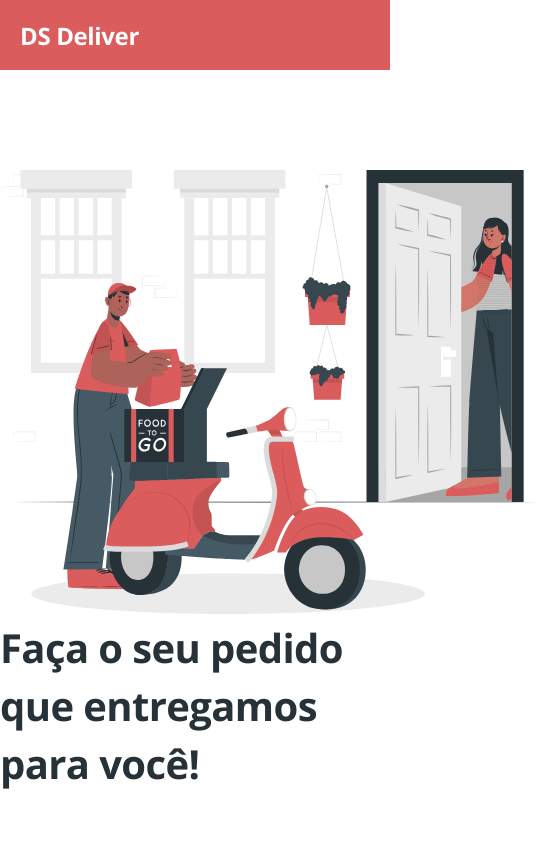
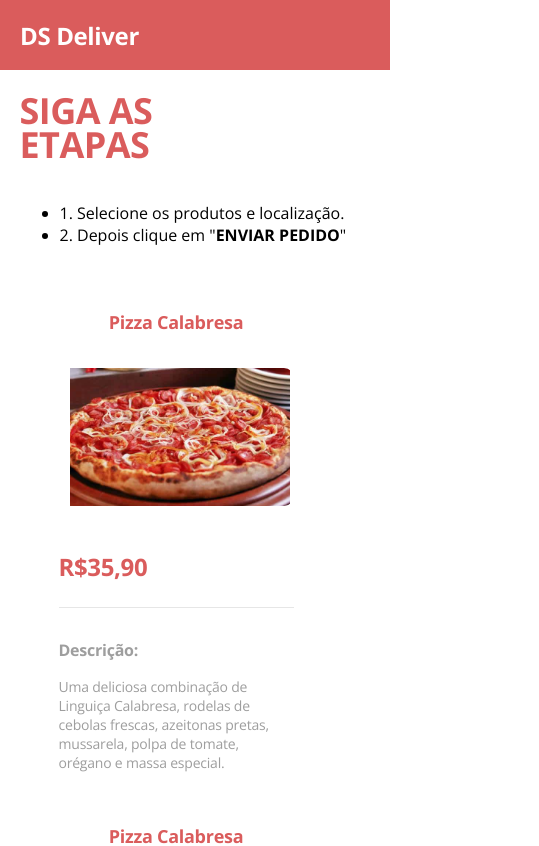
Before and after one commit to brmgf/dsdeliver_sds2, a React (Create React App) app in the folder front-web/: page /orders in a window 390 px wide. Shown: the top 846 px of the page, 539 px wide, since content can reach past the window. Built offline with nearby package versions, Linux system fonts and the light colour scheme.

Commit message:
add orders view

```diff
--- a/front-web/package.json
+++ b/front-web/package.json
@@ -10,8 +10,10 @@
     "@types/node": "^12.19.12",
     "@types/react": "^16.14.2",
     "@types/react-dom": "^16.9.10",
+    "@types/react-router-dom": "^5.1.7",
     "react": "^17.0.1",
     "react-dom": "^17.0.1",
+    "react-router-dom": "^5.2.0",
     "react-scripts": "4.0.1",
     "typescript": "^4.1.3",
     "web-vitals": "^0.2.4"
--- a/front-web/src/App.tsx
+++ b/front-web/src/App.tsx
@@ -1,13 +1,9 @@
-import './App.css';
-import Navbar from './Navbar';
-import Home from './Home';
+import './App.css'
+import Routes from './Routes'
 
 function App() {
   return (
-    <div>
-     <Navbar />
-     <Home />
-    </div>
+    <Routes />
   );
 }
 
--- a/front-web/src/Home/index.tsx
+++ b/front-web/src/Home/index.tsx
@@ -1,6 +1,7 @@
 import './style.css'
-import {ReactComponent as MainImage} from './home.svg';
-import Footer from '../Footer';
+import {ReactComponent as MainImage} from './home.svg'
+import Footer from '../Footer'
+import {Link} from 'react-router-dom'
 
 function Home() {
     return (
@@ -10,7 +11,7 @@
                 <div className="home-actions">
                     <h1 className="home-title">Faça o seu pedido <br />que entregamos para você!</h1>
                     <h3 className="home-subtitle">Escolha seu pedido que em poucos minutos <br />levaremos na sua porta</h3>
-                    <a className="home-btn-order" href="#">FAZER PEDIDO</a>
+                    <Link to="/orders" className="home-btn-order" href="#">FAZER PEDIDO</Link>
                 </div>
             <div className="home-img">
                 <MainImage />
--- a/front-web/src/Navbar/index.tsx
+++ b/front-web/src/Navbar/index.tsx
@@ -1,9 +1,10 @@
 import './style.css'
+import {Link} from 'react-router-dom'
 
 function Navbar() {
     return (
         <nav className="main-navbar">
-            <a href="index.tsx">DS Deliver</a>
+            <Link to="/">DS Deliver</Link>
         </nav>
     )
 }
--- /dev/null
+++ b/front-web/src/Orders/ProductCard.tsx
@@ -0,0 +1,19 @@
+import { ReactComponent as Pizza} from './pizza.svg'
+
+function ProductCard() {
+    return (
+        <div className="orders-card-container">
+           <h3 className="order-card-title">
+               Pizza Calabresa
+           </h3>
+            <Pizza className="order-card-image"/>
+            <h3 className="order-card-price"> R$35,90</h3>
+            <div className="order-card-description">
+                <h3>Descrição:</h3>
+                <p>Uma deliciosa combinação de Linguiça Calabresa, rodelas de cebolas frescas, azeitonas pretas, mussarela, polpa de tomate, orégano e massa especial.</p>
+            </div>
+        </div>
+    )
+}
+
+export default ProductCard;
--- /dev/null
+++ b/front-web/src/Orders/ProductList.tsx
@@ -0,0 +1,20 @@
+import ProductCard from './ProductCard'
+
+function ProductsList() {
+    return (
+        <div className="orders-list-container">
+            <div className="orders-list-items">
+              <ProductCard />
+              <ProductCard />
+              <ProductCard />
+              <ProductCard />
+              <ProductCard />
+              <ProductCard />
+              <ProductCard />
+              <ProductCard />
+            </div>
+        </div>
+    )
+}
+
+export default ProductsList;
--- /dev/null
+++ b/front-web/src/Orders/StepsHeader.tsx
@@ -0,0 +1,21 @@
+function StepsHeader() {
+    return (
+        <header className="orders-steps-container">
+            <div className="orders-steps-content">
+                <h1 className="steps-title"> SIGA AS <br /> ETAPAS</h1>
+                <ul className="step-itens">
+                    <li>
+                        <span className="steps-number">1. </span>
+                        Selecione os produtos e localização.
+                    </li>
+                    <li>
+                        <span className="steps-number">2. </span>
+                        Depois clique em "<strong>ENVIAR PEDIDO</strong>"
+                    </li>
+                </ul>
+            </div>
+        </header>
+    )
+}
+
+export default StepsHeader;
--- /dev/null
+++ b/front-web/src/Orders/index.tsx
@@ -0,0 +1,14 @@
+import './style.css'
+
+import StepsHeader from './StepsHeader'
+import ProductsList from './ProductList'
+function Orders() {
+    return (
+        <div className="order-container">
+            <StepsHeader />
+            <ProductsList />
+        </div>
+    )
+}
+
+export default Orders;
--- /dev/null
+++ b/front-web/src/Orders/style.css
@@ -0,0 +1,294 @@
+.orders-container {
+    background-color: var(--light-color);
+  }
+
+  .orders-container h3 {
+    margin: 0;
+  }
+
+  .orders-steps-container {
+    display: flex;
+    justify-content: center;
+    background-color: #FFF;
+    margin-bottom: 30px;
+  }
+
+  .orders-steps-content {
+    display: flex;
+    padding: 25px 0;
+    width: 70%;
+  }
+
+  .steps-title {
+    font-weight: bold;
+    font-size: 36px;
+    line-height: 34px;
+    letter-spacing: -0.015em;
+    color: var(--primary-color);
+    margin-right: 100px;
+  }
+
+  .steps-items {
+    list-style-type: none;
+  }
+
+  .steps-items li {
+    font-weight: normal;
+    font-size: 18px;
+    line-height: 25px;
+    letter-spacing: -0.015em;
+    color: var(--secondary-color);
+  }
+
+  .steps-items .steps-number {
+    font-size: 24px;
+    font-style: normal;
+    font-weight: bold;
+    line-height: 33px;
+    letter-spacing: -0.015em;
+    color: var(--primary-color);
+    margin-right: 10px;
+  }
+
+  .orders-list-container {
+    display: flex;
+    justify-content: center;
+  }
+
+  .orders-list-items {
+    width: 70%;
+    display: grid;
+    grid-template-columns: repeat(auto-fill, 235px);
+    grid-gap: 20px 15px;
+    justify-content: space-between;
+  }
+
+  .order-card-container {
+    background-color: #FFF;
+    box-shadow: 0px 4px 20px rgba(0, 0, 0, 0.25);
+    border-radius: 10px;
+    padding: 15px;
+    cursor: pointer;
+  }
+
+  .order-card-container.selected {
+    border: 4px solid #008E5B;
+    box-sizing: border-box;
+    box-shadow: 0px 4px 20px rgba(0, 0, 0, 0.25);
+    border-radius: 10px;
+  }
+
+  .order-card-container:hover {
+    transform: scale(1.01);
+  }
+
+  .order-card-title {
+    font-weight: bold;
+    font-size: 18px;
+    line-height: 25px;
+    letter-spacing: -0.015em;
+    color: var(--primary-color);
+    text-align: center;
+  }
+
+  .order-card-container.selected .order-card-title {
+    color: #008E5B;
+  }
+
+  .order-card-image {
+    border-radius: 10px;
+    margin-top: 15px;
+    margin-bottom: 15px;
+    width: 100%;
+  }
+
+  .order-card-price {
+    font-weight: bold;
+    font-size: 24px;
+    line-height: 33px;
+    letter-spacing: -0.015em;
+    color: var(--primary-color);
+    text-align: left;
+  }
+
+  .order-card-container.selected .order-card-price {
+    color: #008E5B;
+  }
+
+  .order-card-description {
+    border-top: 1px solid #E6E6E6;
+    margin-top: 15px;
+    padding-top: 15px;
+  }
+
+  .order-card-description h3 {
+    font-size: 16px;
+    line-height: 22px;
+    letter-spacing: -0.015em;
+    color: var(--secondary-color);
+  }
+
+  .order-card-description p {
+    font-weight: normal;
+    font-size: 14px;
+    line-height: 19px;
+    letter-spacing: -0.015em;
+
+    color: var(--secondary-color);
+  }
+
+  .order-location-container {
+    display: flex;
+    justify-content: center;
+  }
+
+  .order-location-content {
+    width: 70%;
+    margin: 30px 0 120px 0;
+    padding: 20px 0;
+    height: 400px;
+    background: #FFF;
+    box-shadow: 0px 4px 20px rgba(0, 0, 0, 0.25);
+    border-radius: 10px;
+  }
+
+  .filter-container {
+    display: flex;
+    justify-content: center;
+    margin-top: 20px;
+  }
+
+  .filter {
+    width: 80%;
+  }
+
+  .filter > div {
+    border-radius: 10px;
+    min-height: 60px;
+  }
+
+  .leaflet-container {
+    width: 100%;
+    height: 100%;
+    border-radius: 10px;
+    margin-top: 20px;
+    z-index: 0;
+  }
+
+  .order-location-title {
+    font-weight: bold;
+    font-size: 18px;
+    line-height: 25px;
+    text-align: center;
+    letter-spacing: -0.015em;
+    color: var(--secondary-color);
+  }
+
+  .order-summary-container {
+    display: flex;
+    justify-content: center;
+    margin-bottom: 30px;
+  }
+
+  .order-summary-content {
+    width: calc(70% - 40px);
+    display: flex;
+    justify-content: space-between;
+    background: #FFF;
+    box-shadow: 0px 4px 20px rgba(0, 0, 0, 0.25);
+    border-radius: 10px;
+    background-color: var(--primary-color);
+    color: #FFF;
+    padding: 20px;
+  }
+
+  .amount-selected-container {
+    font-weight: normal;
+    font-size: 11px;
+    line-height: 15px;
+    letter-spacing: -0.015em;
+    display: block;
+    margin-bottom: 10px;
+  }
+
+  .amount-selected {
+    font-weight: bold;
+    font-size: 16px;
+    line-height: 15px;
+    letter-spacing: -0.015em;
+    margin-right: 5px;
+  }
+
+  .order-summary-total {
+    font-weight: normal;
+    font-size: 14px;
+    line-height: 15px;
+    letter-spacing: -0.015em;
+    color: #FFF;
+    display: block;
+  }
+
+  .order-summary-price {
+    font-weight: bold;
+    font-size: 18px;
+    line-height: 19px;
+    letter-spacing: -0.015em;
+    color: #FFF;
+    margin-right: 5px;
+  }
+
+  .order-summary-make-order {
+    width: 220px;
+    height: 45px;
+    background: #FFF;
+    border-radius: 10px;
+    font-weight: bold;
+    font-size: 18px;
+    line-height: 25px;
+    text-align: center;
+    letter-spacing: -0.015em;
+    color: var(--primary-color);
+    border: 0;
+    cursor: pointer;
+  }
+
+  .order-summary-make-order:focus {
+    outline: none;
+  }
+
+  .order-summary-make-order:hover {
+    background-color: #fcf2f2;
+    transform: scale(1.01);
+  }
+
+  @media only screen and (max-width: 768px) {
+    .orders-steps-content {
+      display: flex;
+      flex-direction: column;
+      padding: 0;
+      width: 90%;
+    }
+
+    .steps-items {
+      padding: 0
+    }
+
+    .order-location-content {
+      width: 90%;
+    }
+
+    .order-location-container {
+      margin-bottom: 20px;
+    }
+
+    .order-summary-content {
+      width: 80%;
+      display: flex;
+      flex-direction: column;
+    }
+
+    .order-summary-make-order {
+      margin-top: 15px;
+      width: 100%;
+    }
+  }
--- /dev/null
+++ b/front-web/src/Routes.tsx
@@ -0,0 +1,22 @@
+import {BrowserRouter, Switch, Route} from 'react-router-dom'
+import Orders from './Orders'
+import Home from './Home'
+import Navbar from './Navbar'
+
+function Routes() {
+    return(
+        <BrowserRouter>
+        <Navbar />
+            <Switch>
+                <Route path="/orders">
+                    <Orders />
+                </Route>
+                <Route path="/">
+                    <Home />
+                </Route>
+            </Switch>
+        </BrowserRouter>
+    )
+}
+
+export default Routes;
```
Also changed, not shown: front-web/src/Orders/pizza.svg (added), 1 other file (tests, documents, lock files or other folders).
